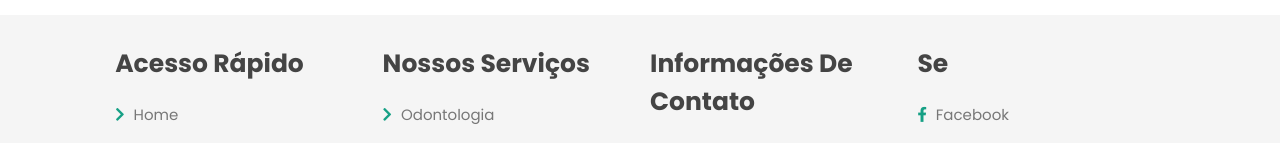
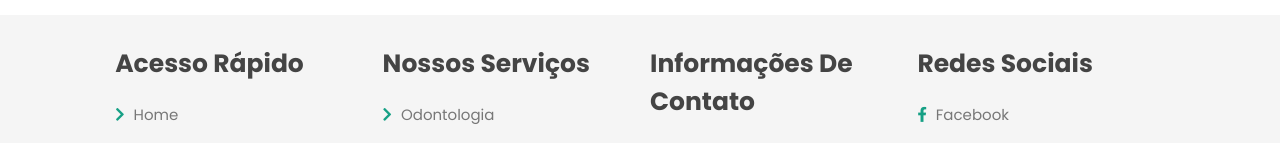
Before and after one commit to nexspiredigital/VitaCare-Institucional, a plain HTML site: page index.html in a window 1280 px wide. Shown: the part 5414-5557 px from the top of the page. Drawn offline with Linux system fonts and the light colour scheme.

Commit message:
Correção da linha 355, de Se -> Redes Socias

```diff
--- a/index.html
+++ b/index.html
@@ -352,7 +352,7 @@
                 <a href="#"> <i class="fas fa-map-marker-alt"></i>  dhaka, Bangladesh - 1000</a>
             </div>
             <div class="box">
-                <h3>Se</h3>
+                <h3>Redes Sociais</h3>
 
                 <a href="#"> <i class="fab fa-facebook-f"></i> facebook</a>
                 <a href="#"> <i class="fab fa-twitter"></i> twitter</a>
```
